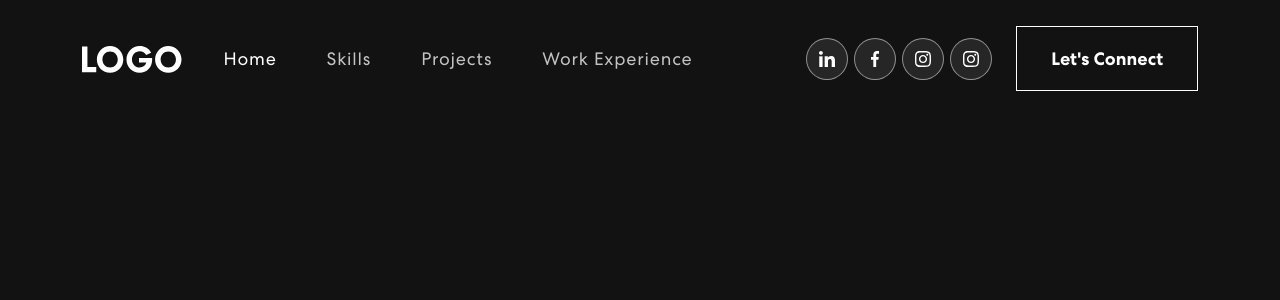
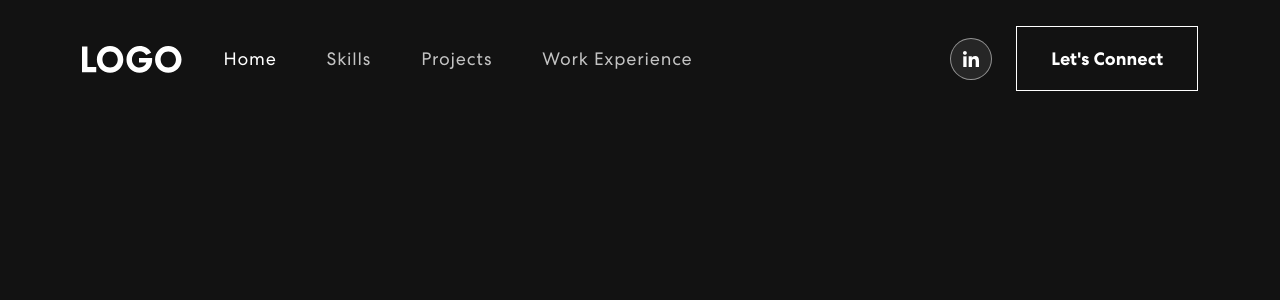
Before and after one commit to UditKulkarni10/portfolio, a React (Create React App) app: page / in a window 1280 px wide. Shown: the top 300 px of the page. Built offline with nearby package versions, Linux system fonts and the light colour scheme.

Commit message:
removed social media logos

```diff
--- a/src/components/NavBar.js
+++ b/src/components/NavBar.js
@@ -31,9 +31,11 @@ export const NavBar = () => {
     <Navbar expand="lg" className={scrolled? "scrolled" : ""}>
       <Container>
         <Navbar.Brand href="#home">
-            <img src={logo} alt="logo"/>
+            <img src={logo} alt="logo" />
         </Navbar.Brand>
-        <Navbar.Toggle aria-controls="basic-navbar-nav" />
+        <Navbar.Toggle aria-controls="basic-navbar-nav">
+            <span className="navbar-toggler-icon"></span>
+        </Navbar.Toggle>
         <Navbar.Collapse id="basic-navbar-nav">
           <Nav className="me-auto">
             <Nav.Link href="#home" className={activeLink === "home" ? 'active navbar-link' : 'navbar-link'} onClick = {() => onUpdateActiveLink('home')}>Home</Nav.Link>
@@ -46,15 +48,6 @@ export const NavBar = () => {
               <a href="#home">
                 <img src={nav1} alt="" />
               </a>
-              <a href="#skills">
-                <img src={nav2} alt="" />
-              </a>
-              <a href="#projects">
-                <img src={nav3} alt="" />
-              </a>
-              <a href="#work experience">
-                <img src={nav3} alt="" />
-              </a>
             </div>
             <button className="vvd" onClick={() => console.log("connect")}>
               <span>Let's Connect</span>
```
